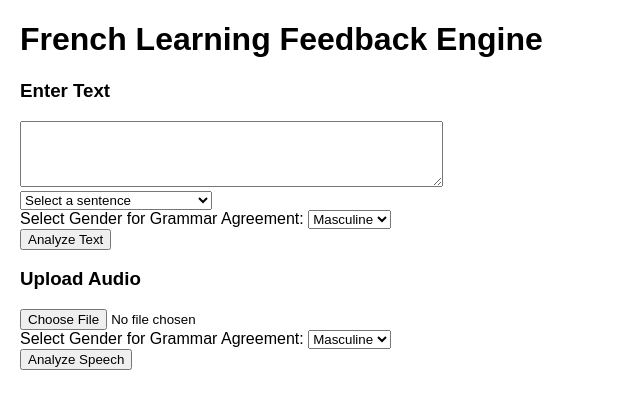
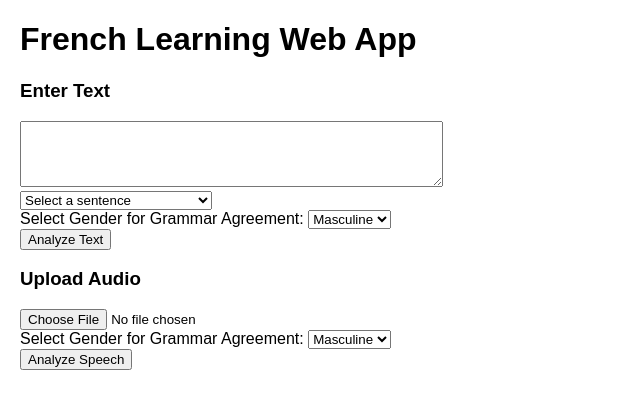
Before and after one commit to mariahcoleno/french-language-learning-platform, a Flask app: page / in a window 1280 px wide. Shown: the top 409 px of the page, without its empty margins (0-640 px from the left). Run offline with Flask 3, Linux system fonts and the light colour scheme.

Commit message:
Updated title that displays on web UI

```diff
--- a/french_learning_web_app/app/templates/index.html
+++ b/french_learning_web_app/app/templates/index.html
@@ -130,7 +130,7 @@
   </script>
 </head>
 <body>
-  <h1>French Learning Feedback Engine</h1>
+  <h1>French Learning Web App</h1>
 
 
   <!-- Special mode for demonstrating features to recruiters/reviewers -->
```
